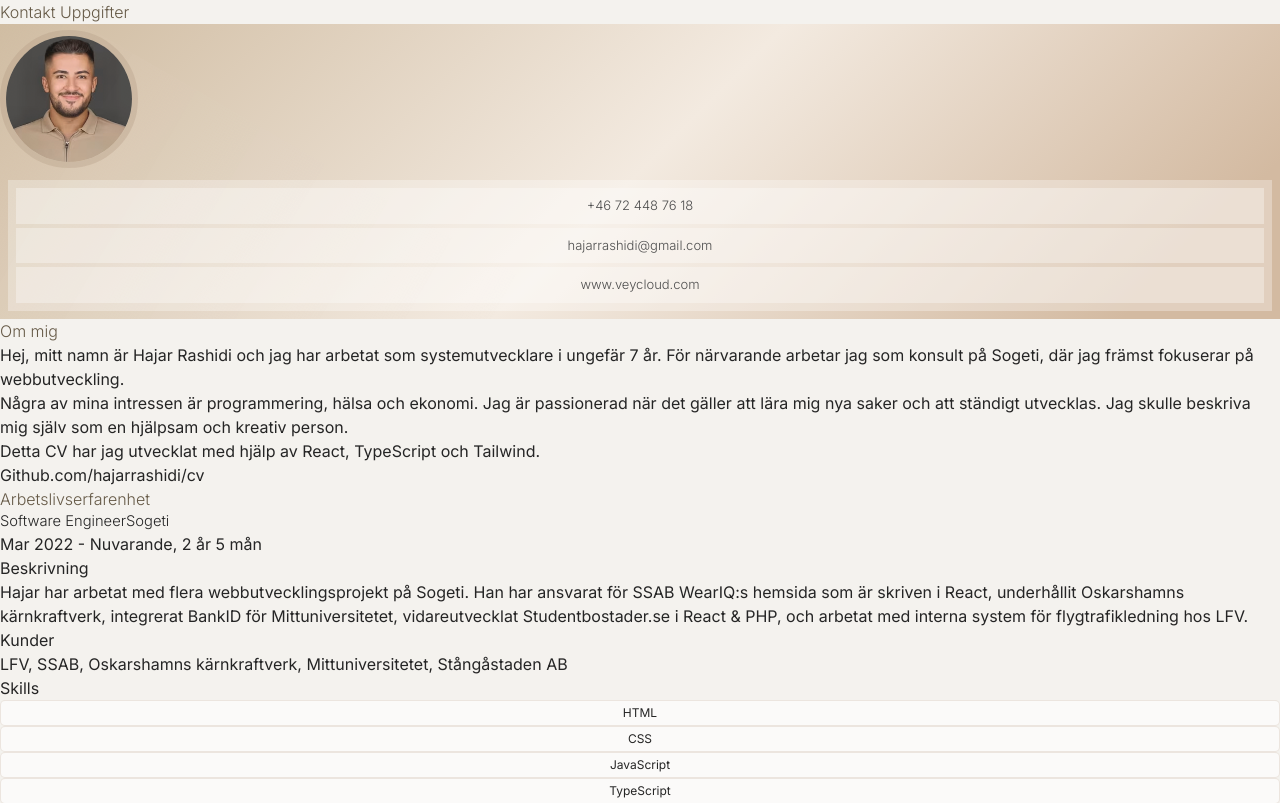
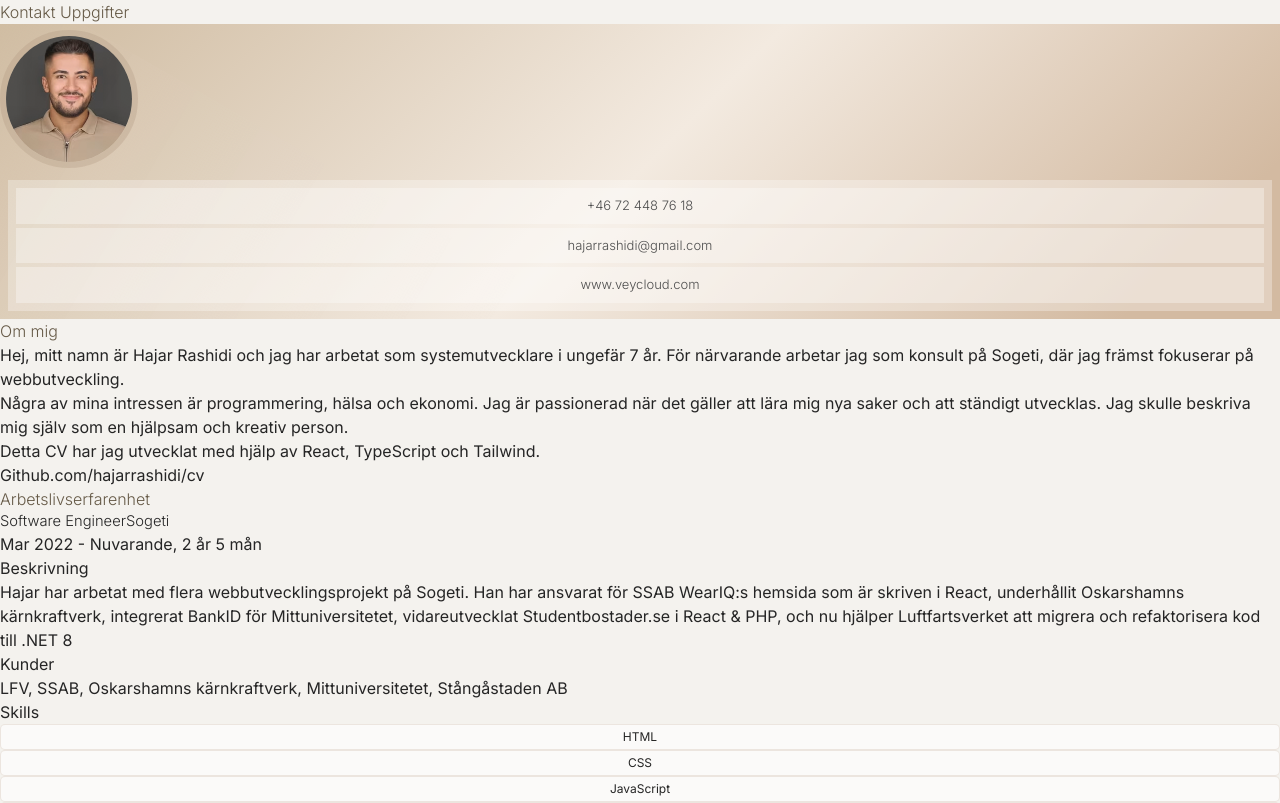
Before and after one commit to hajarrashidi/cv, a Next.js app: page / in a window 1280 px wide. Shown: the top 803 px of the page. Built offline with nearby package versions, Linux system fonts and the light colour scheme.

Commit message:
refactoring

```diff
--- a/app/content/cv.js
+++ b/app/content/cv.js
@@ -11,7 +11,7 @@ export const cv = {
       role: "Fullstack",
       title: "Fullstack Software Engineer at Sogeti",
       description:
-        "Hajar har arbetat med flera webbutvecklingsprojekt på Sogeti. Han har ansvarat för SSAB WearIQ:s hemsida som är skriven i React, underhållit Oskarshamns kärnkraftverk, integrerat BankID för Mittuniversitetet, vidareutvecklat Studentbostader.se i React & PHP, och arbetat med interna system för flygtrafikledning hos LFV.",
+        "Hajar har arbetat med flera webbutvecklingsprojekt på Sogeti. Han har ansvarat för SSAB WearIQ:s hemsida som är skriven i React, underhållit Oskarshamns kärnkraftverk, integrerat BankID för Mittuniversitetet, vidareutvecklat Studentbostader.se i React & PHP, och nu hjälper Luftfartsverket att migrera och refaktorisera kod till .NET 8",
       company: "Sogeti",
       location: "Linköping",
       startDate: "Mar 2022",
```
